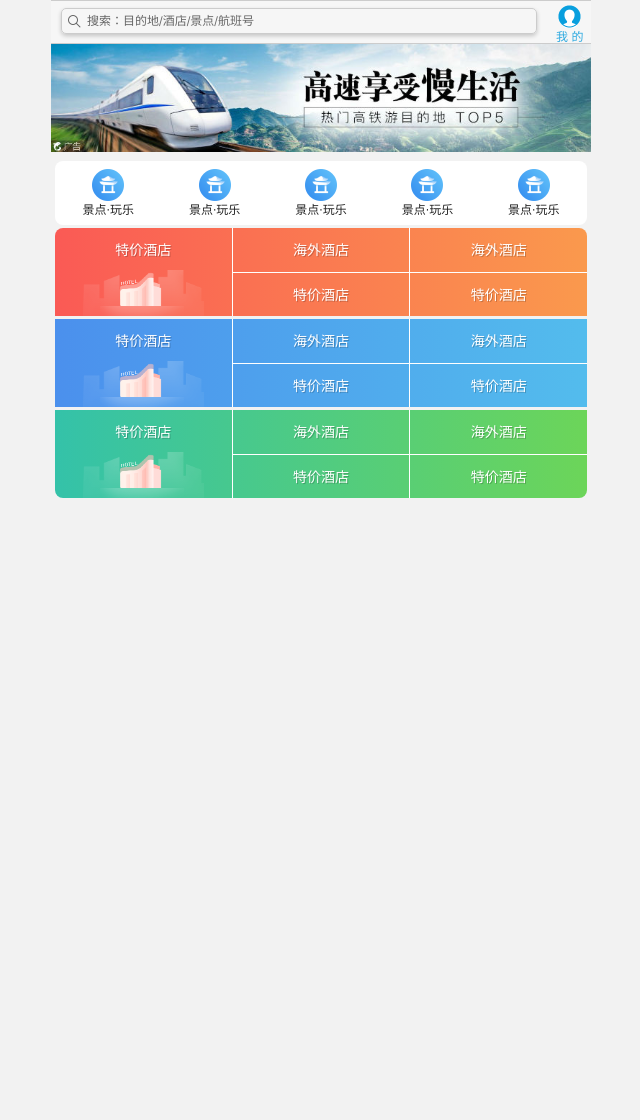
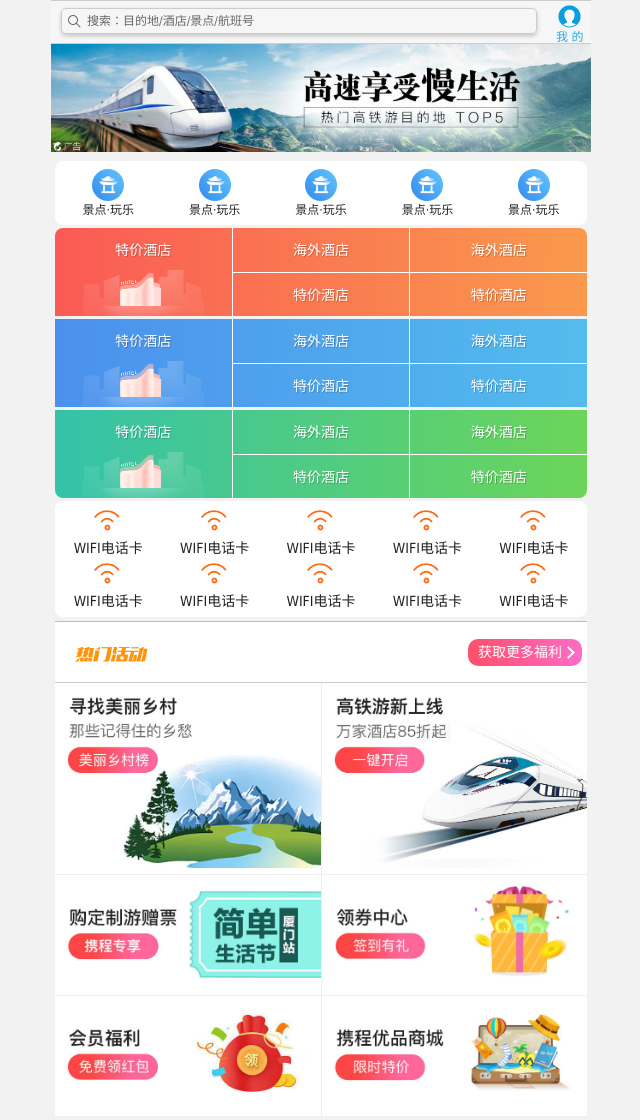
Before and after one commit to luoyuyeee/luoyuyeee.github.io, a plain HTML site: page xiecheng/index.html in a window 1280 px wide. Shown: the whole page, without its empty margins (319-959 px from the left). Before the commit the page ends 800 px from the top, so only its background shows below. Drawn offline with Linux system fonts and the light colour scheme.

Commit message:
携程网-移动端-首页-基本完成
使用flex布局

```diff
--- a/xiecheng/css/index.css
+++ b/xiecheng/css/index.css
@@ -13,6 +13,10 @@ ul {
     list-style: none;
     margin: 0;
     padding: 0;
+}
+
+li {
+    list-style: none;
 }
 
 a {
@@ -197,3 +201,102 @@ nav {
 }
 
 /* 侧导航栏 */
+.subnav-entry {
+    display: flex;
+    /* 子项目换行 */
+    flex-wrap: wrap;
+    margin: 0 4px;
+    padding: 5px 0;
+    border-radius: 8px;
+    background-color: #fff;
+}
+
+.subnav-entry li {
+    /* 子项目可以写百分比% ，相对与父级*/
+    flex: 20%;
+}
+
+.subnav-entry a {
+    display: flex;
+    flex-direction: column;
+    align-items: center;
+}
+
+.subnav-entry-icon {
+    margin-top: 4px;
+    width: 28px;
+    height: 28px;
+    background: url(../images/subnav-bg.png) no-repeat;
+    background-size: 28px auto;
+}
+
+/* 产品 */
+.sale-box {
+    border-top: 1px solid #bbb;
+    margin: 4px;
+    background-color: #fff;
+}
+
+.sale-hd {
+    position: relative;
+    border-bottom: 1px solid #ccc;
+    height: 44px;
+}
+
+.sale-hd h2 {
+    position: relative;
+    /* 首行缩进 */
+    text-indent: -999px;
+    overflow: hidden;
+}
+
+.sale-hd h2::after {
+    position: absolute;
+    top: 8px;
+    left: 20px;
+    content: '';
+    width: 79px;
+    height: 15px;
+    background: url(../images/hot.png) no-repeat 0  -20px;
+    background-size: 79px auto;
+}
+
+.sale-hd .more {
+    position: absolute;
+    right: 5px;
+    top: 0px;
+    padding: 3px 20px 3px 10px;
+    background: -webkit-linear-gradient(left, #FF506C, #FF6BC6);
+    border-radius: 10px;
+    color: #fff;
+}
+
+.sale-hd .more::after {
+    /* 小三角符号 */
+    content: '';
+    position: absolute;
+    top: 9px;
+    right: 9px;
+    width: 7px;
+    height: 7px;
+    border-top: 2px solid #fff;
+    border-right: 2px solid #fff;
+    transform: rotate(45deg);
+}
+
+.row {
+    display: flex;
+}
+
+.row a {
+    flex: 1;
+    border-bottom: 1px solid #eee;
+}
+
+.row a:nth-child(1) {
+    border-right: 1px solid #eee;
+}
+
+.row a img {
+    width: 100%;
+}
--- a/xiecheng/index.html
+++ b/xiecheng/index.html
@@ -101,8 +101,104 @@
     <!-- 分类 end -->
 
     <!-- 侧导航栏 start -->
+     <div class="subnav-entry">
+        <li>
+            <a href="#">
+                <span class="subnav-entry-icon"></span>
+                <span>WIFI电话卡</span>
+            </a>
+        </li>
+        <li>
+            <a href="#">
+                <span class="subnav-entry-icon"></span>
+                <span>WIFI电话卡</span>
+            </a>
+        </li>
+        <li>
+            <a href="#">
+                <span class="subnav-entry-icon"></span>
+                <span>WIFI电话卡</span>
+            </a>
+        </li>
+        <li>
+            <a href="#">
+                <span class="subnav-entry-icon"></span>
+                <span>WIFI电话卡</span>
+            </a>
+        </li>
+        <li>
+            <a href="#">
+                <span class="subnav-entry-icon"></span>
+                <span>WIFI电话卡</span>
+            </a>
+        </li>
+        <li>
+            <a href="#">
+                <span class="subnav-entry-icon"></span>
+                <span>WIFI电话卡</span>
+            </a>
+        </li>
+        <li>
+            <a href="#">
+                <span class="subnav-entry-icon"></span>
+                <span>WIFI电话卡</span>
+            </a>
+        </li>
+        <li>
+            <a href="#">
+                <span class="subnav-entry-icon"></span>
+                <span>WIFI电话卡</span>
+            </a>
+        </li>
+        <li>
+            <a href="#">
+                <span class="subnav-entry-icon"></span>
+                <span>WIFI电话卡</span>
+            </a>
+        </li>
+        <li>
+            <a href="#">
+                <span class="subnav-entry-icon"></span>
+                <span>WIFI电话卡</span>
+            </a>
+        </li>
+     </div>
+    <!-- 侧导航栏 end -->
 
-    <!-- 侧导航栏 end -->
+    <!-- 产品 start -->
+     <div class="sale-box">
+        <div class="sale-hd">
+            <h2>热门活动</h2>
+            <a href="#" class="more">获取更多福利</a>
+        </div>
+        <div class="sale-bd">
+            <div class="row">
+                <a href="#">
+                    <img src="upload/pic1.jpg" alt="">
+                </a>
+                <a href="#">
+                    <img src="upload/pic2.jpg" alt="">
+                </a>
+            </div>
+            <div class="row">
+                <a href="#">
+                    <img src="upload/pic3.jpg" alt="">
+                </a>
+                <a href="#">
+                    <img src="upload/pic4.jpg" alt="">
+                </a>
+            </div>
+            <div class="row">
+                <a href="#">
+                    <img src="upload/pic5.jpg" alt="">
+                </a>
+                <a href="#">
+                    <img src="upload/pic6.jpg" alt="">
+                </a>
+            </div>
+        </div>
+     </div>
+    <!-- 产品 end -->
 
 </body>
 </html>
```
